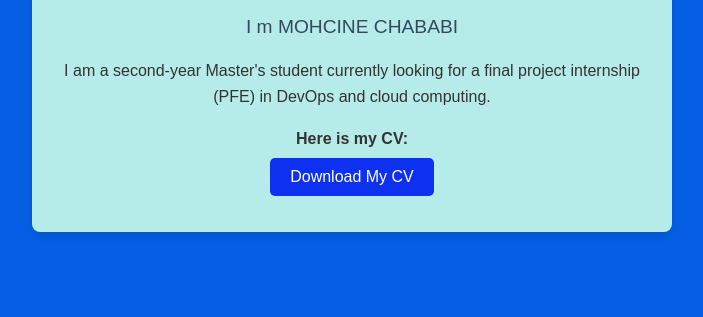
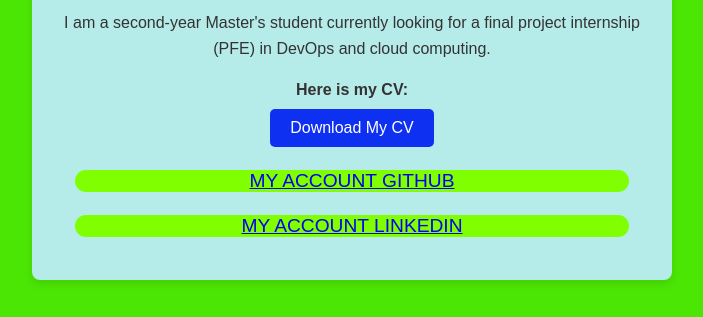
Before and after one commit to MohcineMc/projet, a plain HTML site: page index.html in a window 1280 px wide. Shown: the part 483-800 px from the top of the page, without its empty margins (288-991 px from the left). Drawn offline with Linux system fonts and the light colour scheme.

Commit message:
version final

```diff
--- a/index.html
+++ b/index.html
@@ -26,7 +26,14 @@
 
     <p>
 
+      <div class="divv">
+        <a href="https://github.com/MohcineMc/projet">MY ACCOUNT GITHUB</a>
 
+      </div>
+      <div class="divv">
+        <a href="https://www.linkedin.com/in/mohcine-chababi-7910b7235/">MY ACCOUNT LINKEDIN </a>
+
+      </div>
 
     </p>
   </div>
--- a/style.css
+++ b/style.css
@@ -2,7 +2,7 @@ body {
     font-family: Arial, sans-serif;
     margin: 0;
     padding: 0;
-    background-color: #055ee4;
+    background-color: hsl(101, 96%, 46%);
     color: #333;
     display: flex;
     justify-content: center;
```
